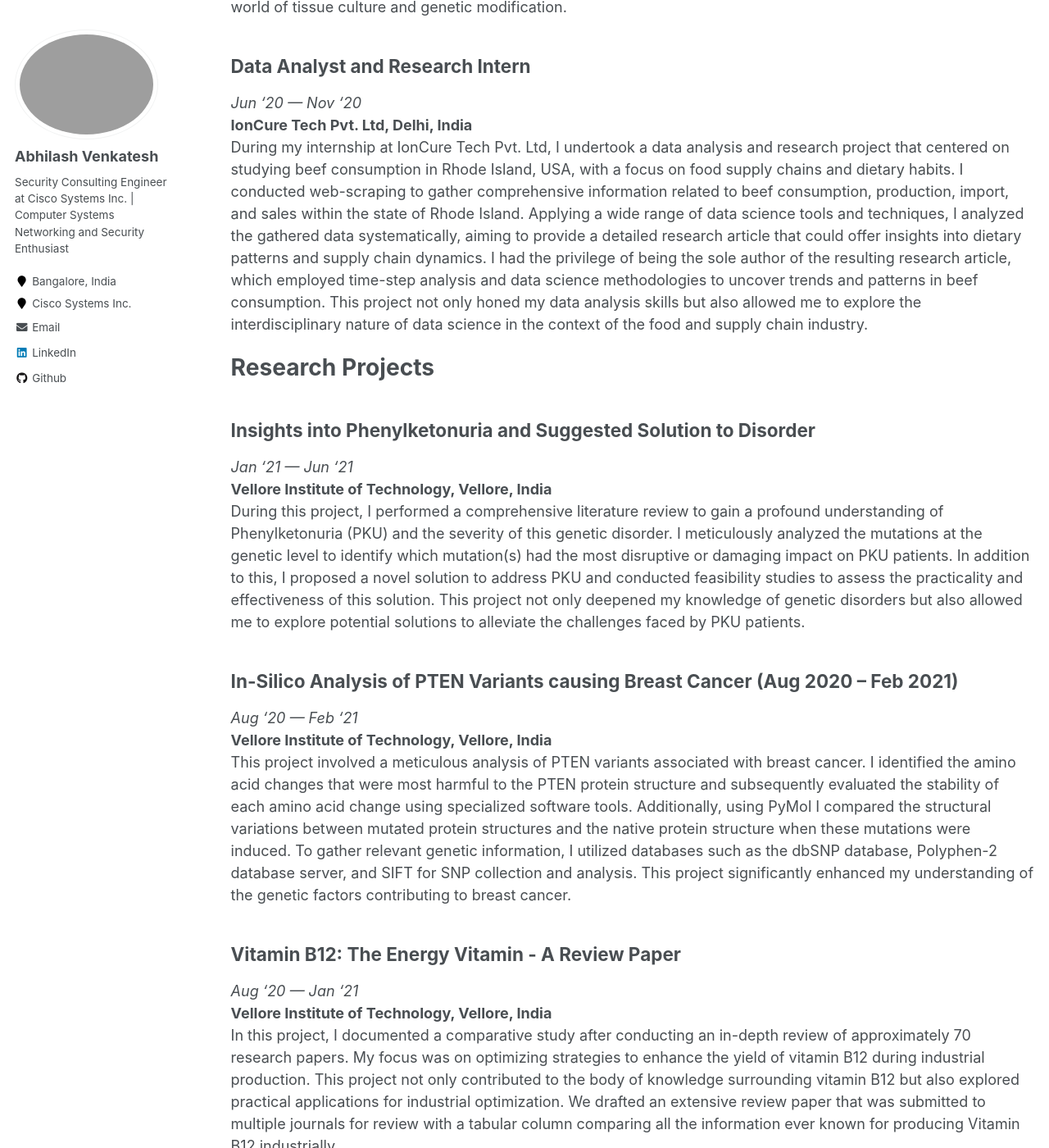
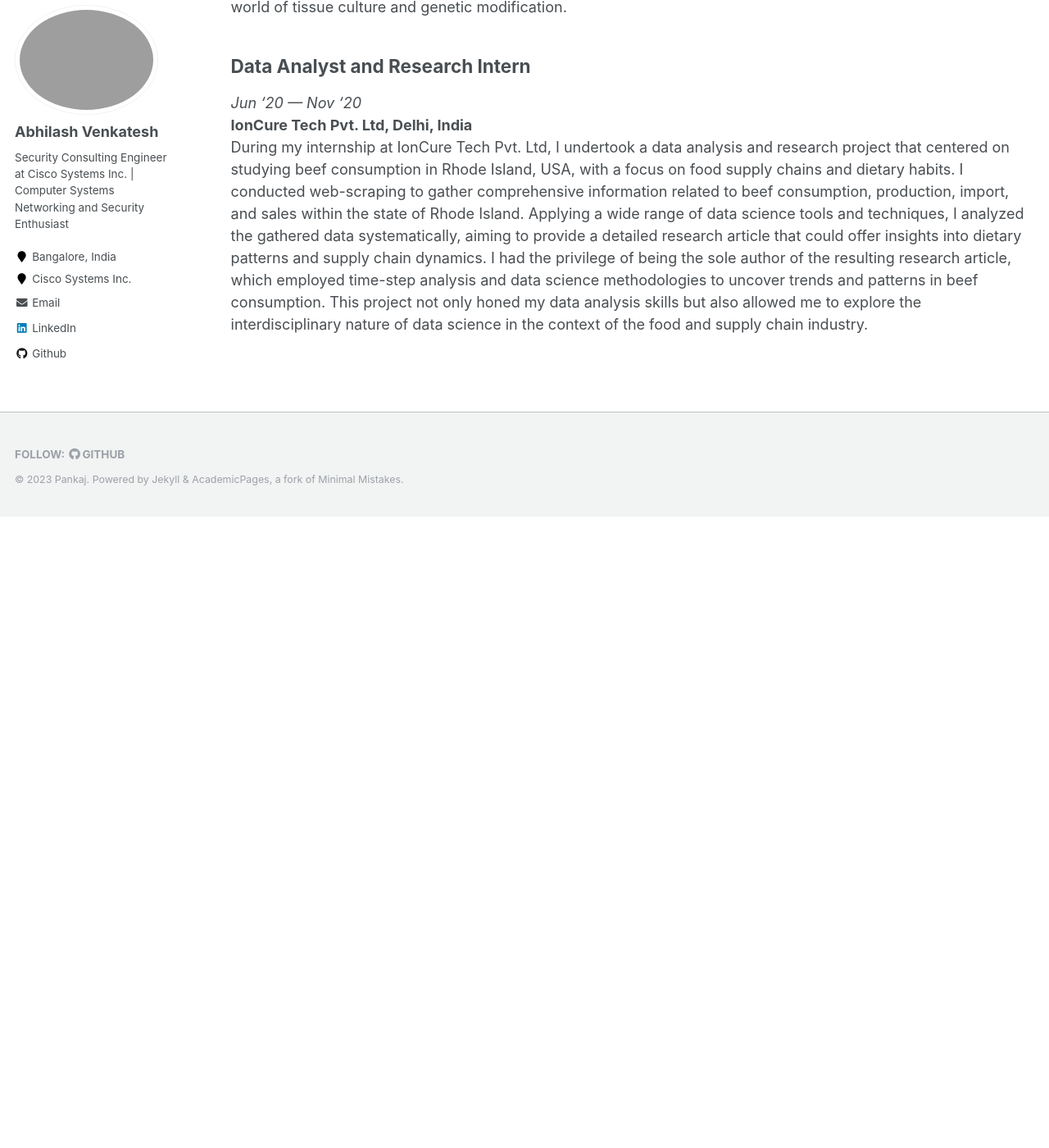
Before and after one commit to PankajPradeep/PankajPradeep.github.io, a Jekyll site: the page built from _pages/experience.md, in a window 1280 px wide and 1400 px high, scrolled down 2202 px. Shown: the whole window at 82% size. Built offline with Jekyll 4.4.1, drawn with Linux system fonts in a browser that asks for light colours; after the commit the page ends 2832 px from its top, so only the background shows below that; some of the changed text lies outside the part shown.

Commit message:
Update experience.md

```diff
--- a/_pages/experience.md
+++ b/_pages/experience.md
@@ -59,37 +59,3 @@ _Jun '20 — Nov '20_
 **IonCure Tech Pvt. Ltd, Delhi, India**
 <br>
 During my internship at IonCure Tech Pvt. Ltd, I undertook a data analysis and research project that centered on studying beef consumption in Rhode Island, USA, with a focus on food supply chains and dietary habits. I conducted web-scraping to gather comprehensive information related to beef consumption, production, import, and sales within the state of Rhode Island. Applying a wide range of data science tools and techniques, I analyzed the gathered data systematically, aiming to provide a detailed research article that could offer insights into dietary patterns and supply chain dynamics. I had the privilege of being the sole author of the resulting research article, which employed time-step analysis and data science methodologies to uncover trends and patterns in beef consumption. This project not only honed my data analysis skills but also allowed me to explore the interdisciplinary nature of data science in the context of the food and supply chain industry.
-
-# Research Projects
-
-## Insights into Phenylketonuria and Suggested Solution to Disorder
-
-_Jan '21 — Jun '21_
-<br>
-**Vellore Institute of Technology, Vellore, India**
-<br>
-During this project, I performed a comprehensive literature review to gain a profound understanding of Phenylketonuria (PKU) and the severity of this genetic disorder. I meticulously analyzed the mutations at the genetic level to identify which mutation(s) had the most disruptive or damaging impact on PKU patients. In addition to this, I proposed a novel solution to address PKU and conducted feasibility studies to assess the practicality and effectiveness of this solution. This project not only deepened my knowledge of genetic disorders but also allowed me to explore potential solutions to alleviate the challenges faced by PKU patients.
-
-## In-Silico Analysis of PTEN Variants causing Breast Cancer (Aug 2020 – Feb 2021)
-
-_Aug '20 — Feb '21_
-<br>
-**Vellore Institute of Technology, Vellore, India**
-<br>
-This project involved a meticulous analysis of PTEN variants associated with breast cancer. I identified the amino acid changes that were most harmful to the PTEN protein structure and subsequently evaluated the stability of each amino acid change using specialized software tools. Additionally, using PyMol I compared the structural variations between mutated protein structures and the native protein structure when these mutations were induced. To gather relevant genetic information, I utilized databases such as the dbSNP database, Polyphen-2 database server, and SIFT for SNP collection and analysis. This project significantly enhanced my understanding of the genetic factors contributing to breast cancer.
-
-## Vitamin B12: The Energy Vitamin - A Review Paper
-
-_Aug '20 — Jan '21_
-<br>
-**Vellore Institute of Technology, Vellore, India**
-<br>
-In this project, I documented a comparative study after conducting an in-depth review of approximately 70 research papers. My focus was on optimizing strategies to enhance the yield of vitamin B12 during industrial production. This project not only contributed to the body of knowledge surrounding vitamin B12 but also explored practical applications for industrial optimization. We drafted an extensive review paper that was submitted to multiple journals for review with a tabular column comparing all the information ever known for producing Vitamin B12 industrially.
-
-## Checking the Effectiveness of Commercially Available Sanitizers on Microbes
-
-_Jan '19 — May '19_
-<br>
-**Vellore Institute of Technology, Vellore, India**
-<br>
-As part of my Microbiology course, I investigated the effectiveness of commercially available sanitizers on microbes by collecting swab samples from various sources. I then executed microbiological laboratory techniques, including Spread Plating and Agar-Well Diffusion Methods, to assess the efficiency of these sanitizers. After comprehensive analysis and experimentation, I compiled a final report presenting the findings, which indicated that the sanitizers achieved an efficacy rate of approximately 96-97%. This project provided insights into the real-world application of sanitizers and their impact on microbial communities.
```
